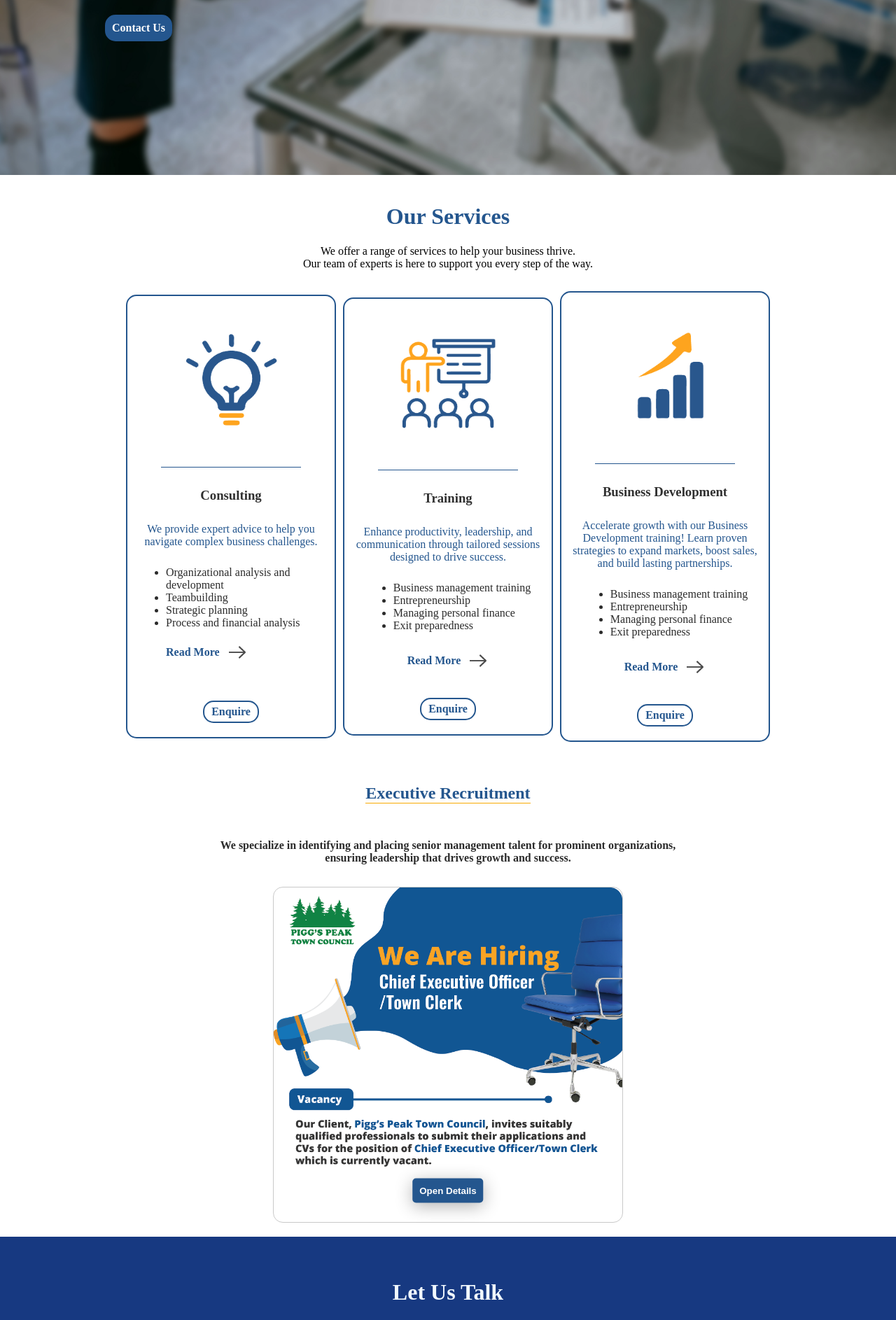
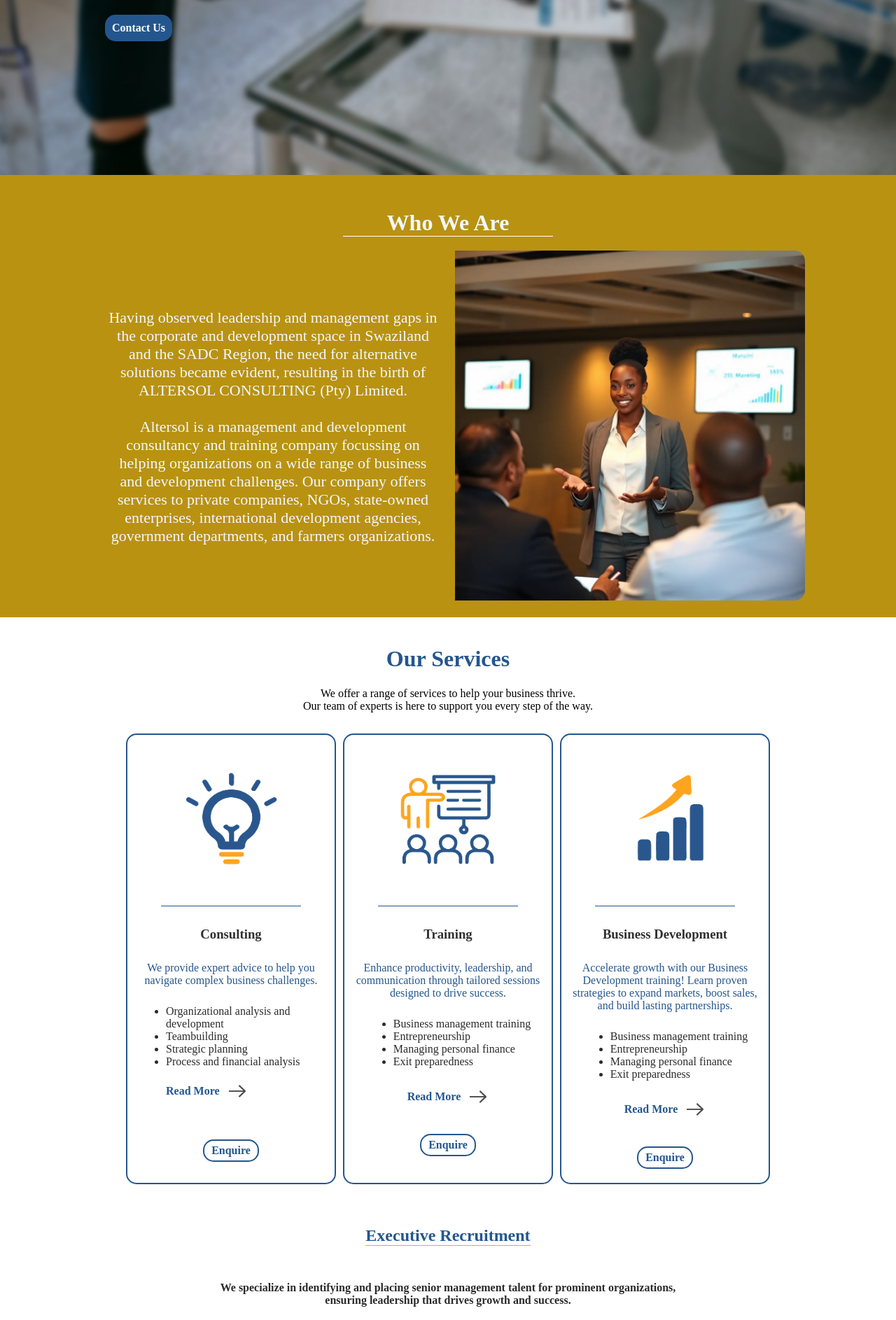
Before and after one commit to Tmazst/altersol, a Flask app: page / in a window 1280 px wide. Shown: the part 550-2436 px from the top of the page at 70% size. Run offline with Flask 3, Linux system fonts and the light colour scheme; some libraries are stand-ins or nearby versions; some web fonts are replaced.

Commit message:
recruitment piggs peak

```diff
--- a/static/css/styles.css
+++ b/static/css/styles.css
@@ -492,7 +492,7 @@
     padding:10px;
     color:white;
     font-weight:bold;
-    border-radius:5px;
+    border-radius:20px;
     background-color:var(--primary-color);
     position:relative;
     transition: all 0.5s ease;
@@ -1073,6 +1073,17 @@
     border-top-right-radius: 15px;
     border-bottom-right-radius: 15px;
 }
+.sect-about{
+    font-size: 22px;
+    font-weight: 500px;
+    padding:15px;
+    max-width: 500px;
+}
+.about-us-img{
+    height: 500px;
+    border-top-right-radius: 15px;
+    border-bottom-right-radius: 15px;
+}
 
 .ser-title-dec{
     border-bottom: 1px solid var(--secondary-color);
@@ -1111,10 +1122,10 @@
 
 #open-job-details{
     position: absolute;
-    bottom: 10px;
+    bottom: 5px;
     transform: translate(-50%, -50%);
     left:50%;
-    box-shadow: 0 5px 25px rgba(0,0,0,0.3);
+    /* box-shadow: 0 5px 25px rgba(0,0,0,0.3); */
 }
 
 .text-centr{
@@ -2001,6 +2012,10 @@
         font-weight: 500 !important;
     }
 
+    .about-content{
+        flex-wrap: wrap !important;
+    }
+
     .footer-links{
         height:auto
     }
@@ -2103,6 +2118,9 @@
 }
 
 @media all and (max-width: 700px){
+    .about-content{
+        flex-wrap: wrap !important;
+    }
     #caption{
         font-size:40px !important;
     }
--- a/templates/index.html
+++ b/templates/index.html
@@ -133,12 +133,29 @@
 
 </div>
 </div>
+
+<!-- About  -->
+ <div id="about" style="flex-wrap: wrap;background-color: #b99211;max-width: none;width: 100%;" id="contact-us-div" class="service-div gen-flex">
+    <div class="sect-title" style="width:100%;padding:20px 0px 0px 0px;">
+        <h1 style="text-align: center;color:aliceblue;border-bottom: 1px solid white;width:300px;margin: 10px auto;">Who We Are</h1>
+    </div>
+    <br>
+    <div class="gen-flex about-content">
+        <div class="sect-about" style="text-align: center;color:aliceblue"> Having observed leadership and management gaps in the corporate and development space in Swaziland and the SADC Region, the need for alternative solutions became evident, resulting in the birth of ALTERSOL CONSULTING (Pty) Limited. <br><br> Altersol is a management and development consultancy and training company focussing on helping organizations on a wide range of business and development challenges. Our company offers services to private companies, NGOs, state-owned enterprises, international development agencies, government departments, and farmers organizations.</div>
+        <div class="image-conctact-us fader">
+            <img src="static/images/corporate_images_a_sales_representative.webp" alt="pexels-kampus-8204385" class="about-us-img">
+        </div>
+    </div>
+
+</div>
+
 <div class="sect-title" style="width:100%;padding:20px 10px 10px 10px;">
     <h1 style="text-align: center;">Our Services</h1>
     <div class="sect-subtitle" style="text-align: center;">We offer a range of services to help your business thrive.</div>
     <div class="sect-subtitle" style="text-align: center;">Our team of experts is here to support you every step of the way.</div>
 </div>
-<div style="flex-wrap: wrap;" class="service-div gen-flex">
+<!-- Services  -->
+<div id="services" style="flex-wrap: wrap;align-items: stretch;" class="service-div gen-flex">
     <div style="justify-content: flex-start;" class="ser-card gen-flex-col">
         <div style="width:max-content;margin: 0 auto;border-bottom: 1px solid #24568E;"><img src="static/icons/consultacy-icon.png" alt="Consulting" class="ser-img"></div>
         <div class="ser-text gen-flex-col">
@@ -179,6 +196,7 @@
             <li>Business Development Services</li>
             <li>And many more customer-specific processes</li>
         </ul>
+        <div onclick="closeModals(event)" data-target="close-consulting-modal" style="width:max-content;border-radius: 15px;" class="btns-outlined">Close</div>
     </div>
 
     <div style="justify-content: flex-start;" class="ser-card gen-flex-col">
@@ -219,6 +237,7 @@
             <li>Performance management</li>
             <li>Business planning</li>
         </ul>
+        <div onclick="closeModals(event)" style="width:max-content;border-radius: 15px;" class="btns-outlined">Close</div>
     </div>
 
 
@@ -229,13 +248,14 @@
             <h3 >Business Development</h3>
             <div class="text-centr">Accelerate growth with our Business Development training! Learn proven strategies to expand markets, boost sales,
                 and build lasting partnerships.</div>
-        </div><ul>
+        </div>
+        <ul>
             <li>Business management training</li>
             <li>Entrepreneurship</li>
             <li>Managing personal finance</li>
             <li>Exit preparedness</li>
         </ul>
-        <div class="read-more-trigger gen-flex" data-target="development-modal">
+        <div class="read-more-trigger gen-flex" data-target="consulting-modal">
             <span class="read-more">Read More</span>
             <img src="static/icons/arrow-icon.png" alt="read-more" class="arrow-icon" />
         </div><br>
@@ -265,17 +285,32 @@
     </div> -->
 </div>
 
-<div style="flex-wrap: wrap;" class="service-div gen-flex-col Recruitment-bg">
+<div id="recruitment" style="flex-wrap: wrap;" class="service-div gen-flex-col Recruitment-bg">
     <h2 class="ser-title-dec">Executive Recruitment</h2>
     <h4 class="ser-description">We specialize in identifying and placing senior management talent for prominent organizations, ensuring leadership that drives growth and success.</h4>
     <div class="vacancy-cont">
         <img src="{{url_for('static',filename='images/advert_ceo_pggs_peak.png')}}" class="job-ad-img" alt="job-advert" />
-        <button id="open-job-details" class="btns">Open Details</button>
+        <div id="open-job-details"  class="gen-flex">
+            <button data-target="recruitment-modal" class="btns read-more-trigger">Open Details</button>
+            <button data-target="recruitment-modal"  class="btns-outlined read-more-trigger">Download PDF</button>
+        </div>
     </div>
 </div>
 
+<div id="recruitment-modal" class="ser-card gen-flex-col modal">
 
-<div style="flex-wrap: wrap;background-color: #173981;max-width: none;width: 100%;" id="contact-us-div" class="service-div gen-flex">
+    <div style="border:none" class="vacancy-cont">
+        <img src="{{url_for('static',filename='images/advert_ceo_pggs_peak.png')}}" class="job-ad-img" alt="job-advert" />
+    </div>
+    <div class="job-description-full">
+        <h1>Coming Soon!</h1>
+    </div>
+    <div onclick="closeModals(event)" style="width:max-content;border-radius: 15px;" class="btns-outlined">Close</div>
+
+</div>
+
+
+<div  style="flex-wrap: wrap;background-color: #173981;max-width: none;width: 100%;" id="contact-us-div" class="service-div gen-flex">
     <div class="sect-title" style="width:100%;padding:20px 0px 0px 0px;">
         <h1 style="text-align: center;color:aliceblue">Let Us Talk</h1>
         <div class="sect-subtitle" style="text-align: center;color:aliceblue"> Let us help you achieve your business goals.</div>
@@ -335,7 +370,7 @@
     </div>
 </div>
 
-<div style="width:100% !important;max-width:900px !important" class="footer">
+<div style="width:100% !important;" class="footer">
     <div style="flex-wrap: ;" class="footer-content gen-flex">
         <div class="footer-links gen-flex-col">
             <div id="footer-addr" style="width:max-content;margin: 0 auto;color:white">
@@ -375,7 +410,6 @@
 
 
 
-
 <script>
     document.addEventListener("DOMContentLoaded", function() {
         const triggers = document.querySelectorAll(".read-more-trigger");
@@ -401,5 +435,16 @@
             overlay.classList.remove("active");
         });
     });
+
+function closeModals(){
+    console.log("Clicked")
+    var modals = document.querySelectorAll(".modal");
+    var overLay = document.querySelector(".modal-overlay");
+    modals.forEach(modal => {
+        modal.classList.remove('active');
+    });
+   overLay.classList.remove('active');
+}
+
 </script>
 {% endblock %}
```
Also changed, not shown: static/images/corporate_images_a_sales_representative.jpg (added), static/images/corporate_images_a_sales_representative.webp (added).
